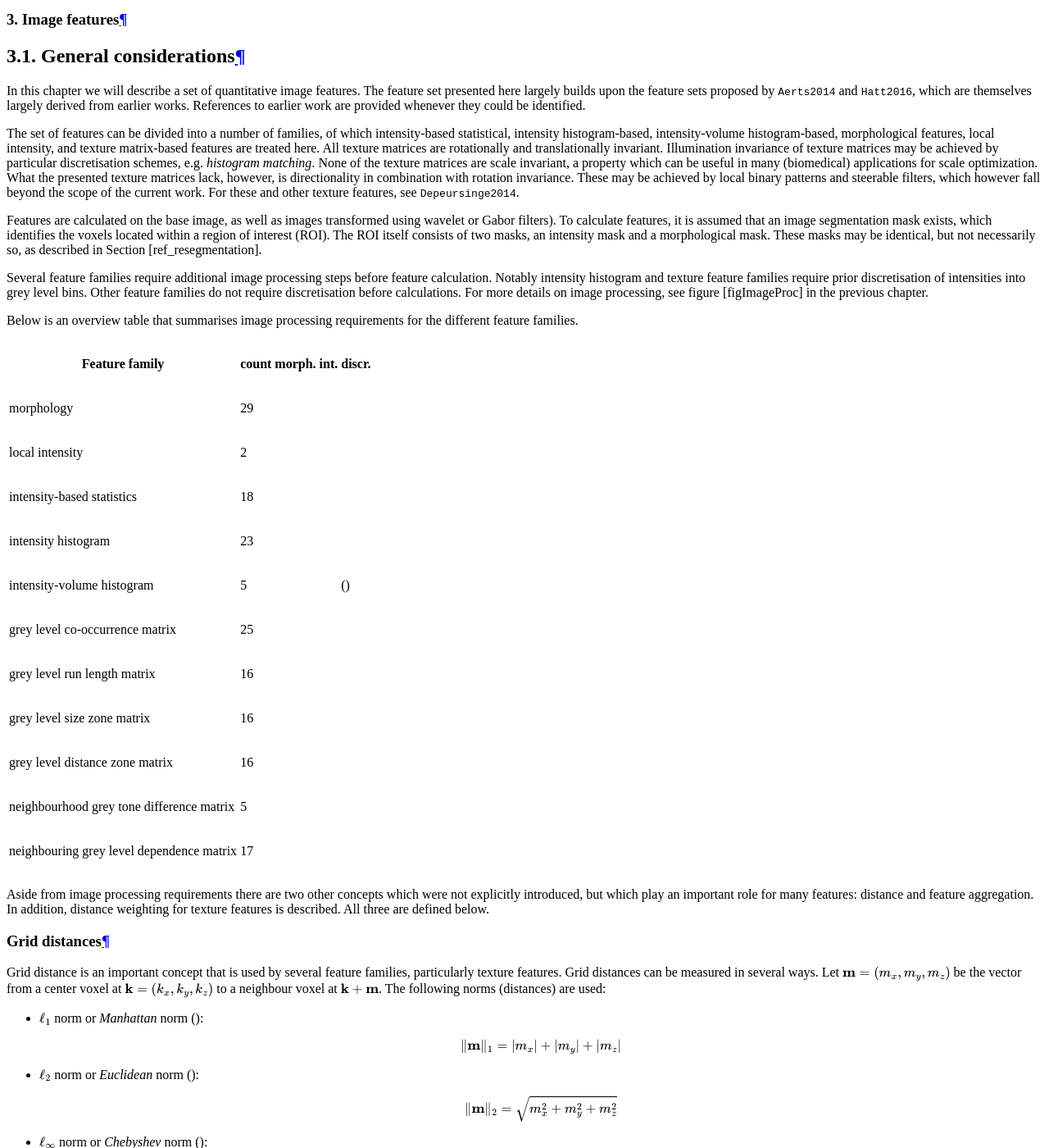
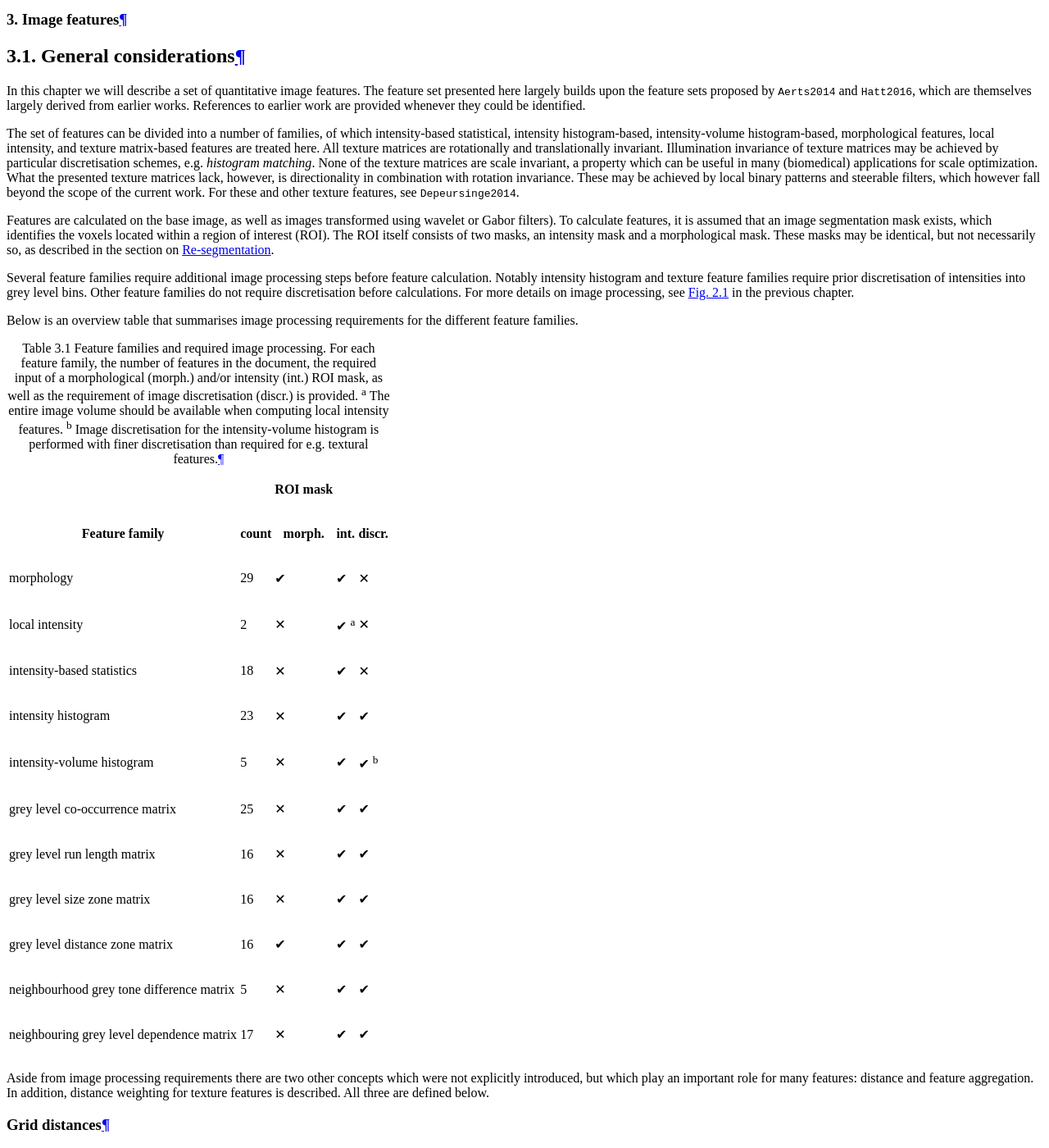
Before and after one commit to theibsi/ibsi-doc, a Sphinx documentation site: the page built from docs/04_Image_features.rst, in a window 1280 px wide and 1400 px high, scrolled down 4274 px. Shown: the whole window at 82% size. Built offline with Sphinx 7.4.7 and the Read the Docs theme 2.0.0, drawn with Linux system fonts in a browser that asks for light colours; cross-references to code outside the pages are shown as plain code.

Commit message:
Imaging_features chapter. Fixing feature families table and some cross-references.

```diff
--- a/docs/04_Image_features.rst
+++ b/docs/04_Image_features.rst
@@ -33,23 +33,28 @@ using wavelet or Gabor filters). To calculate features, it is assumed
 that an image segmentation mask exists, which identifies the voxels
 located within a region of interest (ROI). The ROI itself consists of
 two masks, an intensity mask and a morphological mask. These masks may
-be identical, but not necessarily so, as described in Section
-[ref\_resegmentation].
+be identical, but not necessarily so, as described in the section on
+:ref:`re_segmentation`.
 
 Several feature families require additional image processing steps
 before feature calculation. Notably intensity histogram and texture
 feature families require prior discretisation of intensities into grey
 level bins. Other feature families do not require discretisation before
-calculations. For more details on image processing, see figure
-[figImageProc] in the previous chapter.
+calculations. For more details on image processing, see
+:numref:`figImageProc` in the previous chapter.
 
 Below is an overview table that summarises image processing requirements
 for the different feature families.
 
-.. list-table::
+.. list-table:: Feature families and required image processing. For each feature family, the number of features in the document, the required input of a morphological (morph.) and/or intensity (int.) ROI mask, as well as the requirement of image discretisation (discr.) is provided. :sup:`a` The entire image volume should be available when computing local intensity features. :sup:`b` Image discretisation for the intensity-volume histogram is performed with finer discretisation than required for e.g. textural features.
    :widths: auto
-   :header-rows: 1
-
+   :header-rows: 2
+
+   * -
+     -
+     - ROI mask
+     -
+     -
    * - Feature family
      - count
      - morph.
@@ -57,59 +62,59 @@ for the different feature families.
      - discr.
    * -  morphology
      -  29
-     -
-     -
-     -
+     -  ✔
+     -  ✔
+     -  ✕
    * -  local intensity
      -  2
-     -
-     -
-     -
+     -  ✕
+     -  ✔ :sup:`a`
+     -  ✕
    * -  intensity-based statistics
      -  18
-     -
-     -
-     -
+     -  ✕
+     -  ✔
+     -  ✕
    * -  intensity histogram
      -  23
-     -
-     -
-     -
+     -  ✕
+     -  ✔
+     -  ✔
    * -  intensity-volume histogram
      -  5
-     -
-     -
-     -  ()
+     -  ✕
+     -  ✔
+     -  ✔ :sup:`b`
    * -  grey level co-occurrence matrix
      -  25
-     -
-     -
-     -
+     -  ✕
+     -  ✔
+     -  ✔
    * -  grey level run length matrix
      -  16
-     -
-     -
-     -
+     -  ✕
+     -  ✔
+     -  ✔
    * -  grey level size zone matrix
      -  16
-     -
-     -
-     -
+     -  ✕
+     -  ✔
+     -  ✔
    * -  grey level distance zone matrix
      -  16
-     -
-     -
-     -
+     -  ✔
+     -  ✔
+     -  ✔
    * -  neighbourhood grey tone difference matrix
      -  5
-     -
-     -
-     -
+     -  ✕
+     -  ✔
+     -  ✔
    * -  neighbouring grey level dependence matrix
      -  17
-     -
-     -
-     -
+     -  ✕
+     -  ✔
+     -  ✔
 
 Aside from image processing requirements there are two other concepts
 which were not explicitly introduced, but which play an important role
```
Also changed, not shown: docs/03_Image_processing.rst (+6 -3 lines).
